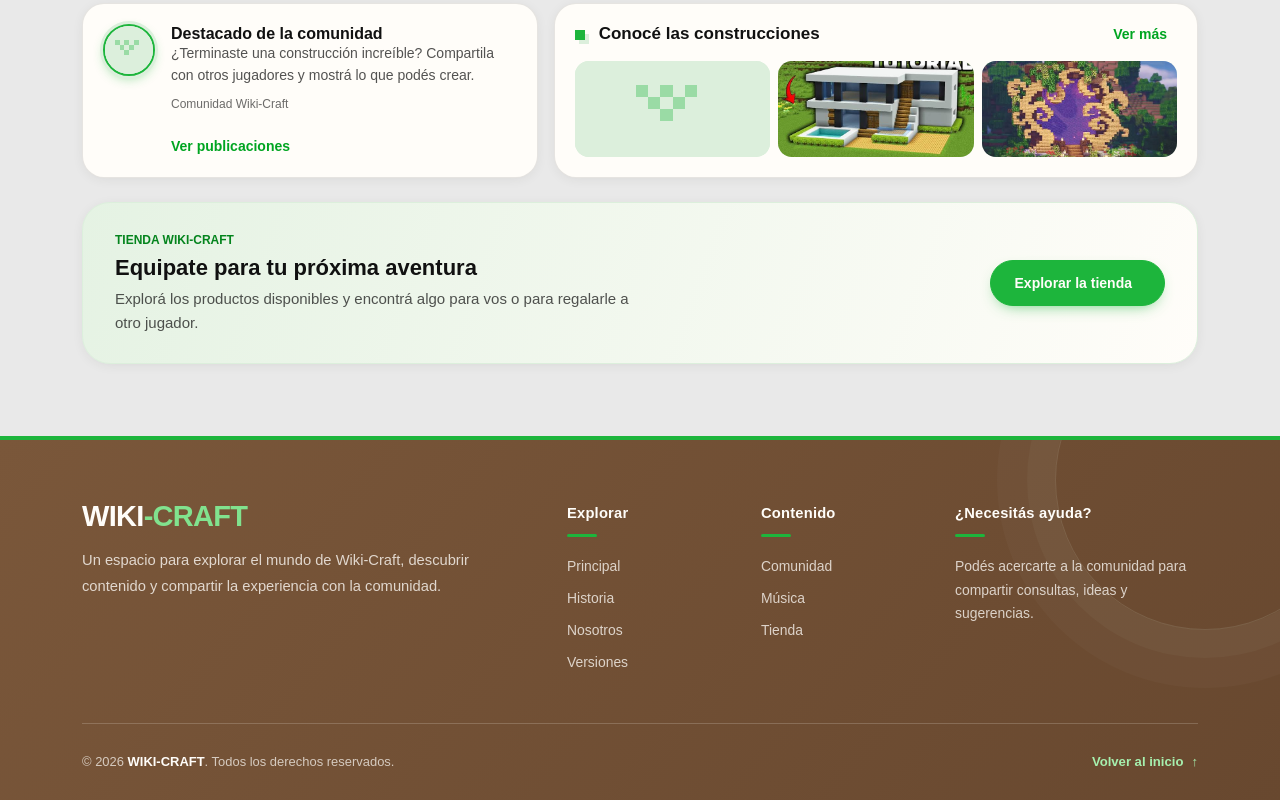
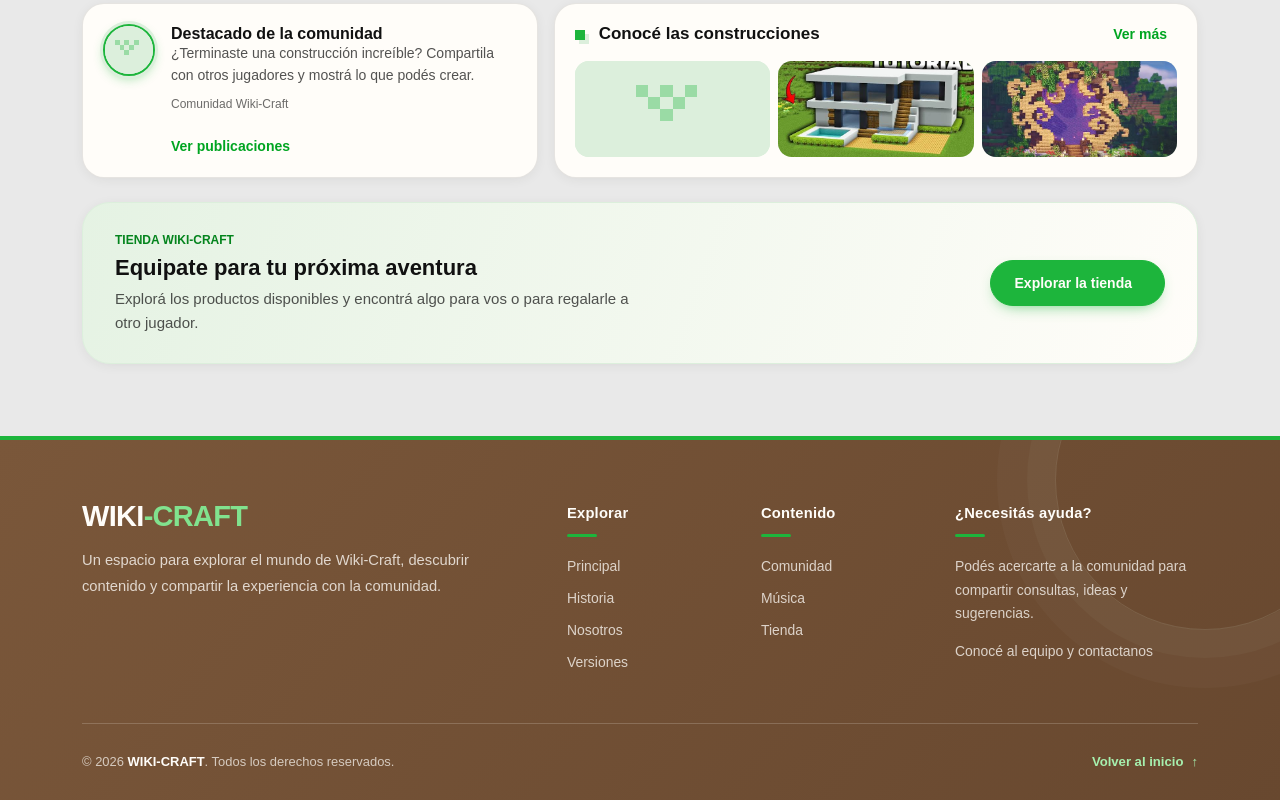
Before and after one commit to Geronimogomez09/ProyectolLasMusumes, a React (Vite) app: page / in a window 1280 px wide. Shown: the part 1371-2171 px from the top of the page. Built offline with nearby package versions, Linux system fonts and the light colour scheme; a web font is replaced by a local one.

Commit message:
agregando enlace en footer

```diff
--- a/src/components/Footer.jsx
+++ b/src/components/Footer.jsx
@@ -43,6 +43,7 @@ function Footer() {
                         <div className="footer-column footer-help">
                             <h2>¿Necesitás ayuda?</h2>
                             <p>Podés acercarte a la comunidad para compartir consultas, ideas y sugerencias.</p>
+                            <Link to="/nosotros">Conocé al equipo y contactanos</Link>
                         </div>
                     </div>
                 </div>
```
